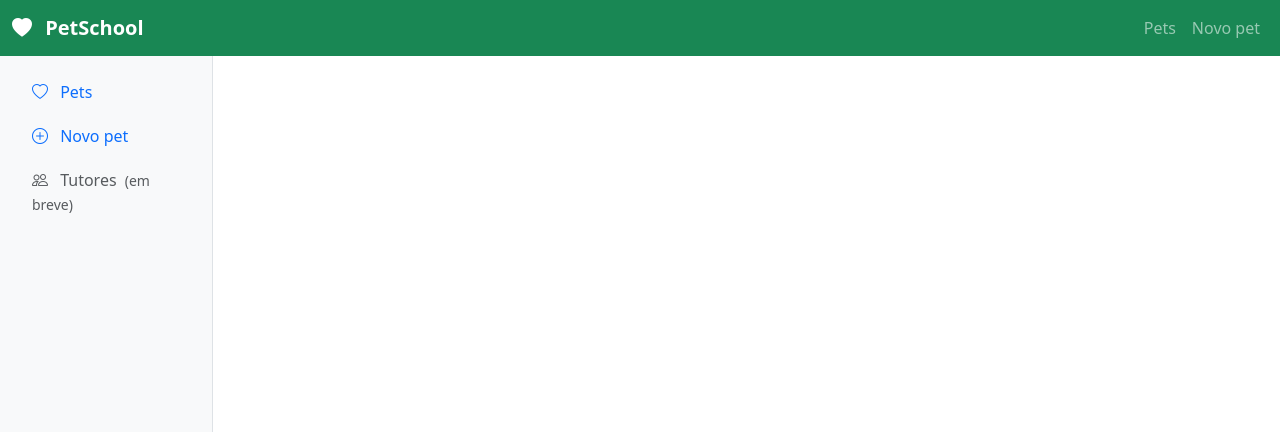
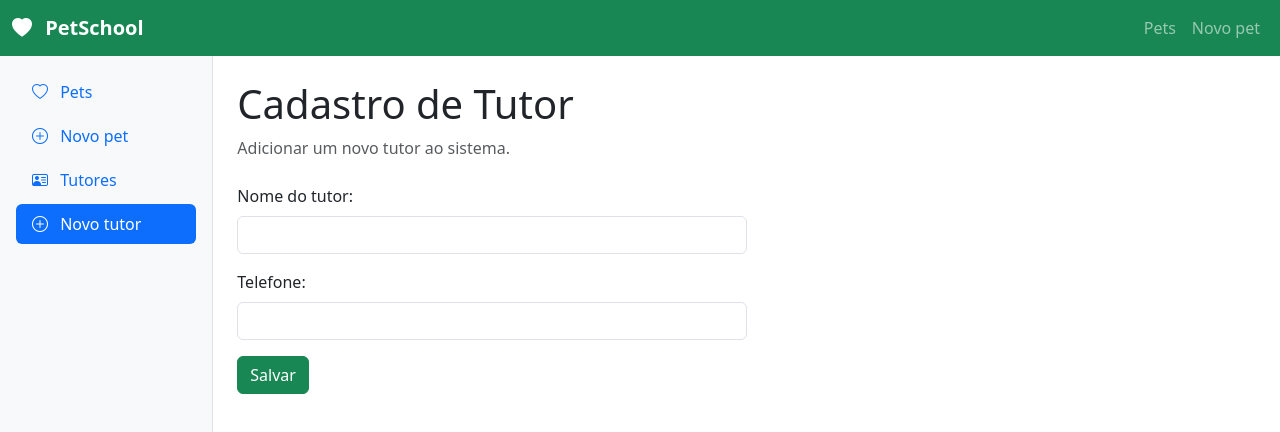
Before and after one commit to NicolasMartinsPaiva/hotel-pet, a Vue app: page /tutores/novo in a window 1280 px wide. Shown: the top 432 px of the page. Built offline with nearby package versions, Linux system fonts and the light colour scheme.

Commit message:
tutores feito

```diff
--- a/db.json
+++ b/db.json
@@ -3,7 +3,7 @@
     {
       "id": "1",
       "nome": "Ana",
-      "telefone": "47999990000"
+      "telefone": "479999900"
     },
     {
       "id": "2",
@@ -23,24 +23,6 @@
       "nome": "Nino",
       "especie": "Gato",
       "tutorId": "1"
-    },
-    {
-      "nome": "dsfsfsdf",
-      "especie": "",
-      "tutorId": "",
-      "id": "MunsOs4BILs"
-    },
-    {
-      "nome": "dsfsfsdf",
-      "especie": "",
-      "tutorId": "",
-      "id": "AyK5L5joHpo"
-    },
-    {
-      "nome": "dsfsfsdf",
-      "especie": "",
-      "tutorId": "",
-      "id": "Xf606u6wjCs"
     },
     {
       "nome": "sxadsdadasd",
--- a/src/components/layout/AppSidebar.vue
+++ b/src/components/layout/AppSidebar.vue
@@ -29,16 +29,29 @@
         Novo pet
       </RouterLink>
 
-      <span
-        class="nav-link text-body-secondary"
-        aria-disabled="true"
+      <RouterLink
+        class="nav-link"
+        active-class="active"
+        to="/tutores"
       >
         <i
-          class="bi bi-people me-2"
+          class="bi bi-person-vcard me-2"
           aria-hidden="true"
         ></i>
-        Tutores <small class="ms-1">(em breve)</small>
-      </span>
+        Tutores
+      </RouterLink>
+
+      <RouterLink
+        class="nav-link"
+        active-class="active"
+        to="/tutores/novo"
+      >
+        <i
+          class="bi bi-plus-circle me-2"
+          aria-hidden="true"
+        ></i>
+        Novo tutor
+      </RouterLink>
     </div>
   </nav>
 </template>
--- a/src/router/index.js
+++ b/src/router/index.js
@@ -21,7 +21,22 @@
       path: '/pets/:id',
       name: 'detalhes-pet',
       component: () => import('../views/PetDetailsView.vue'),
-    }
+    },
+    {
+      path: '/tutores',
+      name: 'tutores',
+      component: () => import('../views/TutoresView.vue'),
+    },
+    {
+      path: '/tutores/novo',
+      name: 'addTutor',
+      component: () => import('../views/AddTutorView.vue'),
+    },
+    {
+      path: '/tutores/:id',
+      name: 'detalhes-tutor',
+      component: () => import('../views/TutorDetailsView.vue'),
+    },
   ],
 });
 
--- a/src/views/AddPetView.vue
+++ b/src/views/AddPetView.vue
@@ -48,7 +48,7 @@
 <template>
   <div>
     <header class="mb-4">
-      <h1 class="text-2xl font-bold">Listagem de Pets</h1>
+      <h1 class="text-2xl font-bold">Cadastro de Pets</h1>
       <p class="text-body-secondary mb-0">Cadastro de Pets no sistema.</p>
     </header>
 
--- /dev/null
+++ b/src/views/AddTutorView.vue
@@ -0,0 +1,83 @@
+<script setup>
+import { ref } from 'vue';
+import { useRouter } from 'vue-router';
+
+const API_URL = 'http://localhost:3000';
+const router = useRouter();
+
+const novoTutor = ref({
+  nome: '',
+  telefone: '',
+});
+
+async function salvarTutor() {
+  try {
+    await fetch(`${API_URL}/tutores`, {
+      method: 'POST',
+      headers: {
+        'Content-Type': 'application/json',
+      },
+      body: JSON.stringify(novoTutor.value),
+    });
+
+    router.push({ name: 'tutores' });
+
+    novoTutor.value = {
+      nome: '',
+      telefone: '',
+    };
+  } catch (erro) {
+    console.log('Erro ao salvar o novo tutor:', erro);
+  }
+}
+</script>
+
+<template>
+  <div>
+    <header class="mb-4">
+      <h1 class="text-2xl font-bold">Cadastro de Tutor</h1>
+      <p class="text-body-secondary mb-0">
+        Adicionar um novo tutor ao sistema.
+      </p>
+    </header>
+
+    <form @submit.prevent="salvarTutor">
+      <div class="col-md-6 mb-3">
+        <label
+          for="nome"
+          class="form-label"
+          >Nome do tutor:</label
+        >
+        <input
+          id="nome"
+          v-model="novoTutor.nome"
+          type="text"
+          class="form-control"
+          required
+        />
+      </div>
+
+      <div class="col-md-6 mb-3">
+        <label
+          for="telefone"
+          class="form-label"
+          >Telefone:</label
+        >
+        <input
+          id="telefone"
+          v-model="novoTutor.telefone"
+          type="tel"
+          class="form-control"
+          required
+        />
+      </div>
+
+      <button
+        type="submit"
+        class="btn btn-success"
+      >
+        Salvar
+      </button>
+    </form>
+  </div>
+</template>
--- /dev/null
+++ b/src/views/TutorDetailsView.vue
@@ -0,0 +1,99 @@
+<script setup>
+import { onMounted, ref } from 'vue';
+import { useRoute, useRouter } from 'vue-router';
+
+const route = useRoute();
+const router = useRouter();
+const API_URL = 'http://localhost:3000';
+
+const tutor = ref(null);
+
+async function carregarTutor() {
+  try {
+    const respostaTutor = await fetch(`${API_URL}/tutores/${route.params.id}`);
+
+    if (!respostaTutor.ok) {
+      console.log('Opss, tutor não encontrado');
+      tutor.value = null;
+      return;
+    }
+
+    tutor.value = await respostaTutor.json();
+  } catch (erro) {
+    console.log('Erro ao carregar os dados do tutor:', erro);
+    tutor.value = null;
+  }
+}
+
+async function salvarEdicao() {
+  if (!tutor.value) {
+    return;
+  }
+
+  try {
+    await fetch(`${API_URL}/tutores/${route.params.id}`, {
+      method: 'PUT',
+      headers: {
+        'Content-Type': 'application/json',
+      },
+      body: JSON.stringify(tutor.value),
+    });
+
+    router.push({ name: 'tutores' });
+  } catch (erro) {
+    console.log('Erro ao salvar as alterações do tutor:', erro);
+  }
+}
+
+onMounted(carregarTutor);
+</script>
+
+<template>
+  <div v-if="tutor">
+    <header class="mb-4">
+      <h1>Editar Tutor</h1>
+      <p class="mb-0 text-body-secondary">Atualize os dados do tutor.</p>
+    </header>
+
+    <form @submit.prevent="salvarEdicao">
+      <div class="col-md-6 mb-3">
+        <label
+          for="nome"
+          class="form-label"
+          >Nome:</label
+        >
+        <input
+          id="nome"
+          v-model="tutor.nome"
+          type="text"
+          class="form-control"
+          required
+        />
+      </div>
+
+      <div class="col-md-6 mb-3">
+        <label
+          for="telefone"
+          class="form-label"
+          >Telefone:</label
+        >
+        <input
+          id="telefone"
+          v-model="tutor.telefone"
+          type="tel"
+          class="form-control"
+          required
+        />
+      </div>
+
+      <button
+        type="submit"
+        class="btn btn-success"
+      >
+        Salvar alterações
+      </button>
+    </form>
+  </div>
+
+  <div v-else>Carregando tutor...</div>
+</template>
--- /dev/null
+++ b/src/views/TutoresView.vue
@@ -0,0 +1,74 @@
+<script setup>
+import { onMounted, ref } from 'vue';
+import { RouterLink } from 'vue-router';
+
+const API_URL = 'http://localhost:3000';
+const tutores = ref([]);
+
+async function carregarTutores() {
+  const resposta = await fetch(`${API_URL}/tutores`);
+  tutores.value = await resposta.json();
+}
+
+async function excluirTutor(id) {
+  const confirmarExclusao = window.confirm(
+    'Tem certeza que deseja excluir este tutor?',
+  );
+
+  if (!confirmarExclusao) {
+    return;
+  }
+
+  await fetch(`${API_URL}/tutores/${id}`, {
+    method: 'DELETE',
+  });
+
+  await carregarTutores();
+}
+
+onMounted(carregarTutores);
+</script>
+
+<template>
+  <div>
+    <header>
+      <h1>Listagem de Tutores</h1>
+      <p>Listagem dos tutores cadastrados no sistema.</p>
+    </header>
+
+    <table class="table table-striped table-hover">
+      <thead>
+        <tr>
+          <th>ID</th>
+          <th>Nome</th>
+          <th>Telefone</th>
+          <th>Ações</th>
+        </tr>
+      </thead>
+      <tbody>
+        <tr
+          v-for="tutor in tutores"
+          :key="tutor.id"
+        >
+          <td>{{ tutor.id }}</td>
+          <td>{{ tutor.nome }}</td>
+          <td>{{ tutor.telefone }}</td>
+          <td>
+            <RouterLink
+              :to="{ name: 'detalhes-tutor', params: { id: tutor.id } }"
+            >
+              EDITAR
+            </RouterLink>
+
+            <button
+              class="btn btn-danger"
+              @click="excluirTutor(tutor.id)"
+            >
+              EXCLUIR
+            </button>
+          </td>
+        </tr>
+      </tbody>
+    </table>
+  </div>
+</template>
```
